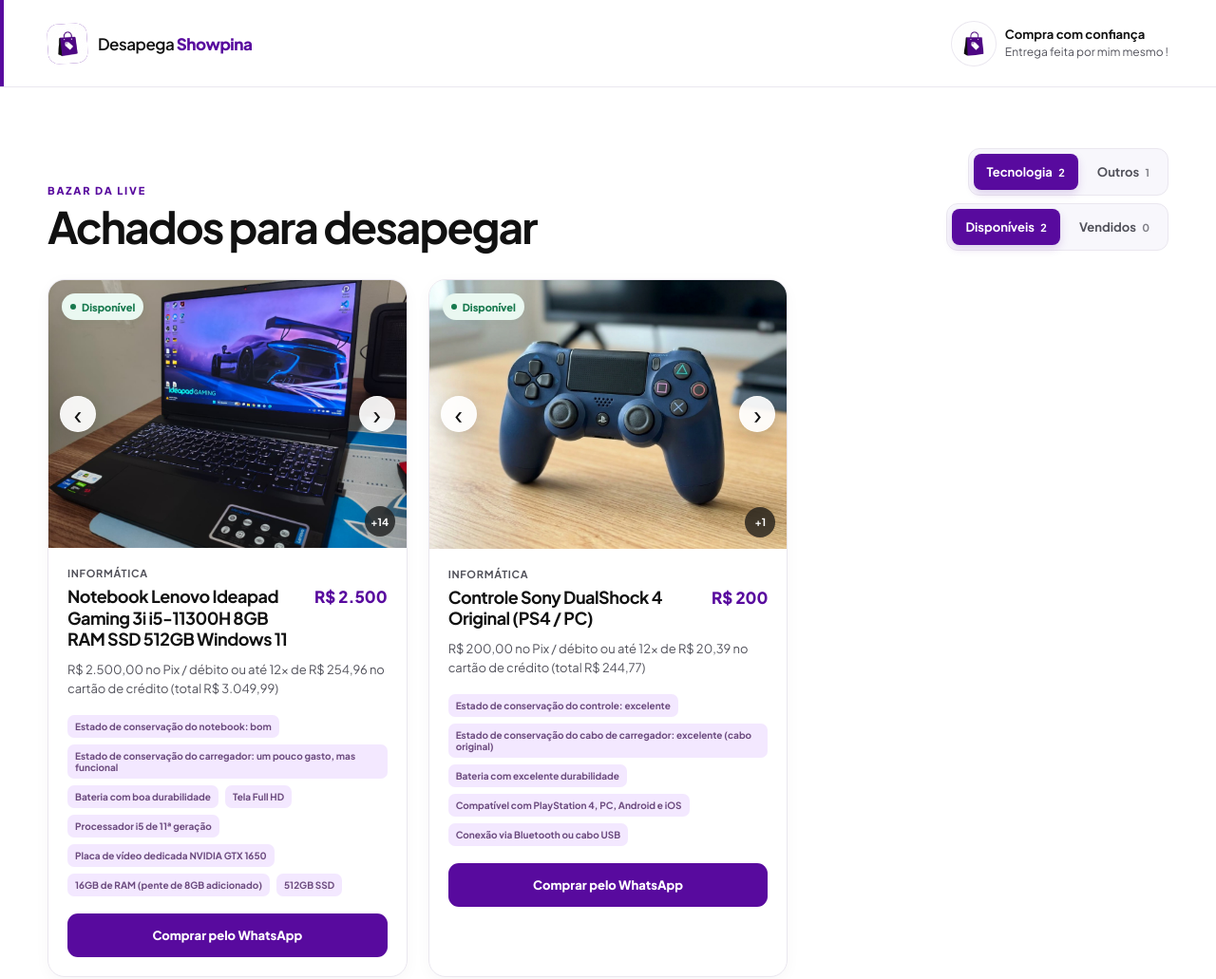
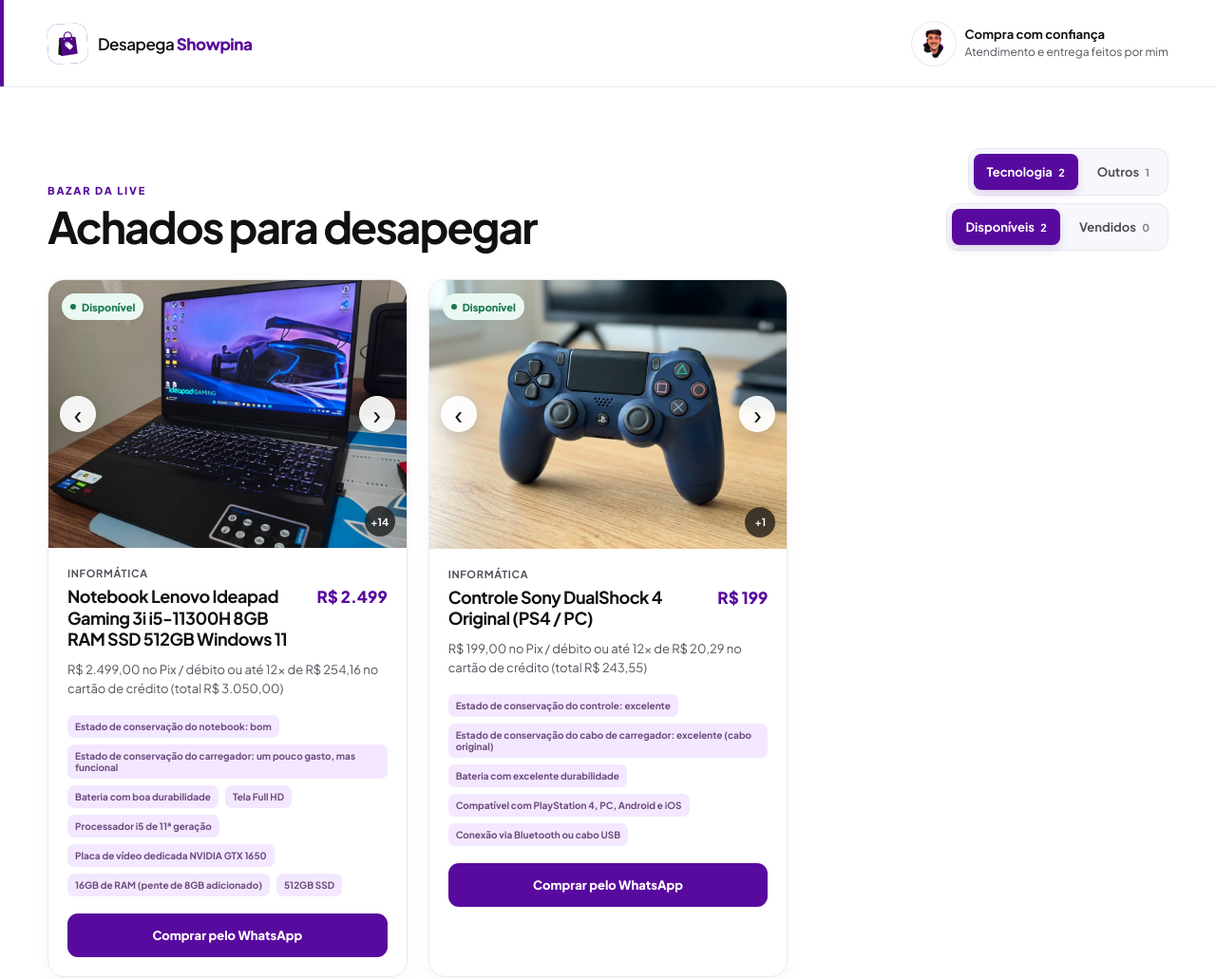
Before and after one commit to GuilhermeChoupina/desapega-showpina, a plain HTML site: page index.html in a window 1280 px wide. Shown: the top 1031 px of the page at 95% size. Drawn offline with Linux system fonts and the light colour scheme.

Commit message:
correção

```diff
--- a/index.html
+++ b/index.html
@@ -11,7 +11,8 @@
   <link rel="preconnect" href="https://fonts.gstatic.com" crossorigin>
   <link href="https://fonts.googleapis.com/css2?family=Plus+Jakarta+Sans:wght@400;500;600;700;800&display=swap" rel="stylesheet">
   <link rel="stylesheet" href="style.css">
-  <link rel="icon" href="assets/icon.jpg" type="image/x-icon">
+  <link rel="icon" href="assets/icon.jpg?v=1" type="image/jpeg">
+  <link rel="shortcut icon" href="assets/icon.jpg?v=1" type="image/jpeg">
 </head>
 <body>
   <header class="header">
@@ -23,11 +24,10 @@
       </a>
 
       <div class="trust">
-        <!-- Troque pelo recorte do criador: assets/avatar-showpina.png -->
-        <img class="trust__avatar" src="assets/logo.jpg"
-             alt="Showpina" onerror="this.style.display='none'">
+        <img class="trust__avatar" src="assets/avatar.png"
+             alt="Avatar de Guilherme, criador da Desapega Showpina">
         <span class="trust__text">
-          <strong>Compra com confiança</strong> Entrega feita por mim mesmo !
+          <strong>Compra com confiança</strong> Atendimento e entrega feitos por mim
         </span>
       </div>
     </div>
--- a/script.js
+++ b/script.js
@@ -2,10 +2,8 @@
 // CONFIGURAÇÃO PRINCIPAL
 // ==========================================================
 
-// Troque pelo seu número com código do país e DDD, somente números.
 const WHATSAPP_NUMBER = "5511954607586";
 
-// Troque "#" pelos links oficiais das suas redes e lives.
 const SOCIAL_LINKS = {
   live: "https://linktr.ee/Showpina",
   instagram: "https://www.instagram.com/shwpina/",
@@ -24,10 +22,10 @@ const produtos = [
     id: 1,
     nome: "Notebook Lenovo Ideapad Gaming 3i i5-11300H 8GB RAM SSD 512GB Windows 11",
     grupo: "Tecnologia",
-    preco: 2500.00,
+    preco: 2499.00,
     status: "Disponível",
     categoria: "Informática",
-    resumo: "R$ 2.500,00 no Pix / débito ou até 12x de R$ 254,96 no cartão de crédito (total R$ 3.049,99)",
+    resumo: "R$ 2.499,00 no Pix / débito ou até 12x de R$ 254,16 no cartão de crédito (total R$ 3.050,00)",
     especificacoes: ["Estado de conservação do notebook: bom", "Estado de conservação do carregador: um pouco gasto, mas funcional", "Bateria com boa durabilidade", "Tela Full HD", "Processador i5 de 11ª geração", "Placa de vídeo dedicada NVIDIA GTX 1650", "16GB de RAM (pente de 8GB adicionado)", "512GB SSD"],
     fotos: [
       "assets/produtos/notebook-capa.jpeg",
@@ -51,22 +49,22 @@ const produtos = [
     id: 2,
     nome: "Controle Sony DualShock 4 Original (PS4 / PC)",
     grupo: "Tecnologia",
-    preco: 200.00,
+    preco: 199.00,
     status: "Disponível",
     categoria: "Informática",
-    resumo: "R$ 200,00 no Pix / débito ou até 12x de R$ 20,39 no cartão de crédito (total R$ 244,77)",
+    resumo: "R$ 199,00 no Pix / débito ou até 12x de R$ 20,29 no cartão de crédito (total R$ 243,55)",
     especificacoes: ["Estado de conservação do controle: excelente", "Estado de conservação do cabo de carregador: excelente (cabo original)", "Bateria com excelente durabilidade", "Compatível com PlayStation 4, PC, Android e iOS", "Conexão via Bluetooth ou cabo USB"],
     fotos: [
       "assets/controle/capa.jpg",
-      "assets/controle/2.jpg",
+      "assets/controle/2.jpg"
     ]
   },
   {
     id: 3,
-    nome: "Exemplo vendido",
+    nome: "Ainda não há produtos cadastrados nesta categoria.",
     grupo: "Outros",
     preco: null,
-    status: "Vendido",
+    status: "Disponível",
     categoria: "Exemplo",
     resumo: "Item fictício para testar os filtros.",
     especificacoes: [],
```
